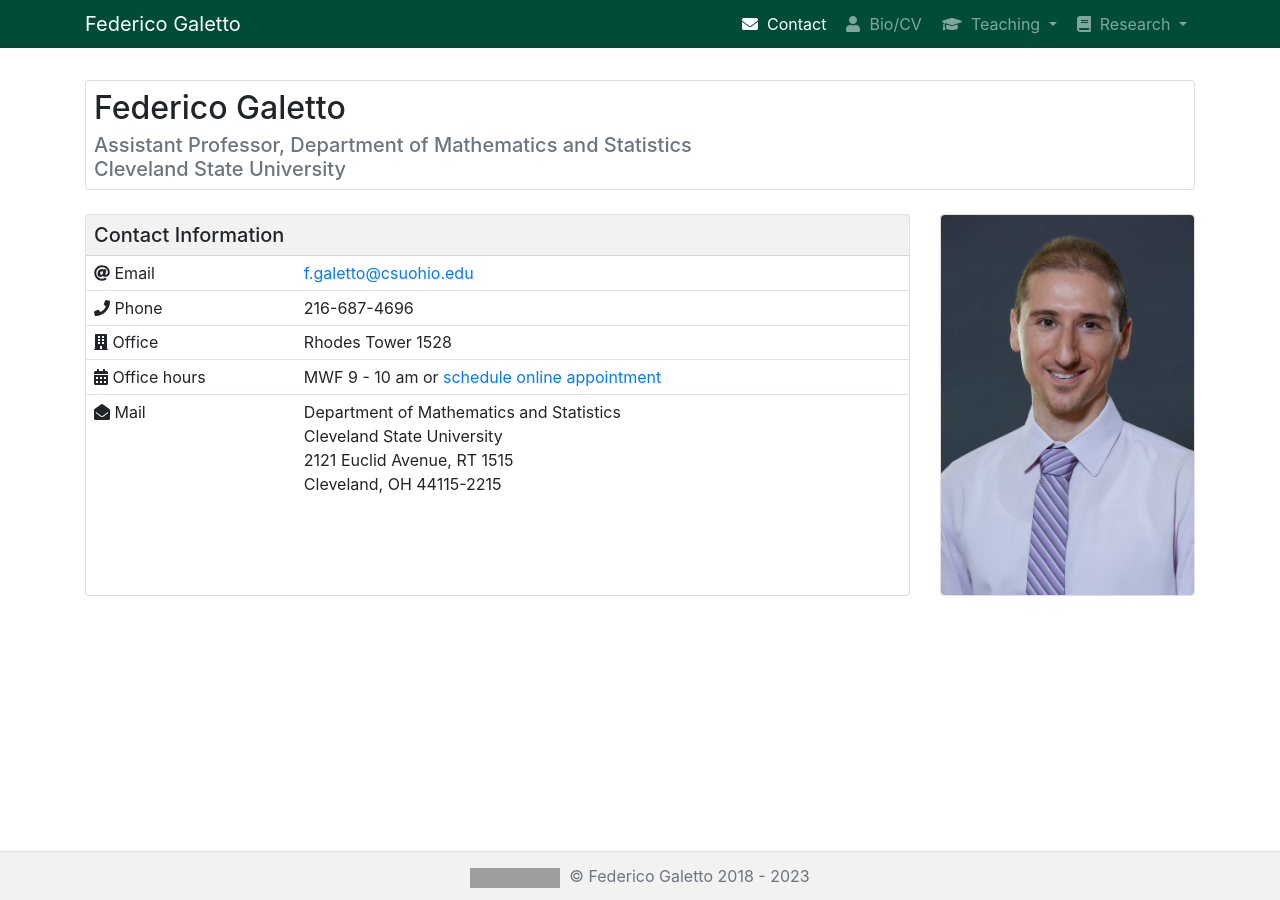
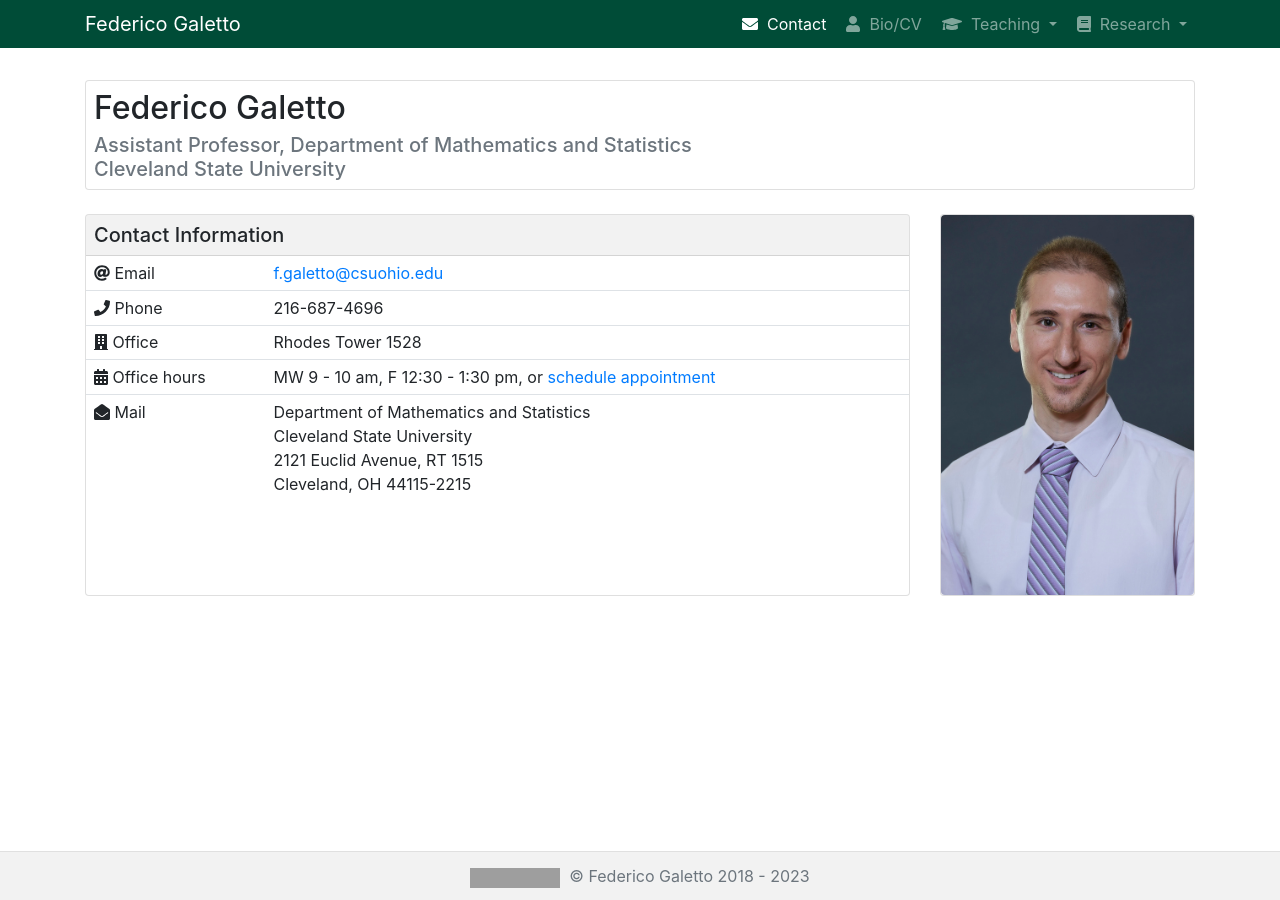
Before and after one commit to galettof/galettof.github.io, a Jekyll site: the page built from index.html, in a window 1280 px wide. Built offline with Jekyll 4.4.1, drawn with Linux system fonts in a browser that asks for light colours; nearby versions of some CDN libraries; grey boxes are pictures that could not be loaded.

Commit message:
office hours spring 23

```diff
--- a/index.html
+++ b/index.html
@@ -51,8 +51,8 @@ active: contact
 	    <td><span class="fas fa-calendar-alt"></span>&nbsp;Office hours</td>
 	    <!--<td>Please request appointments via email at this time</td>-->
 	    <td>
-	      MWF 9 - 10 am or
-	      <a href="https://outlook.office365.com/owa/calendar/FedericoGaletto@csuohio.onmicrosoft.com/bookings/" target="_blank">schedule online appointment</a>
+	      MW 9 - 10 am, F 12:30 - 1:30 pm, or
+	      <a href="https://outlook.office365.com/owa/calendar/FedericoGaletto@csuohio.onmicrosoft.com/bookings/" target="_blank">schedule appointment</a>
 	    </td>
 	  </tr>
 	  <tr>
```
